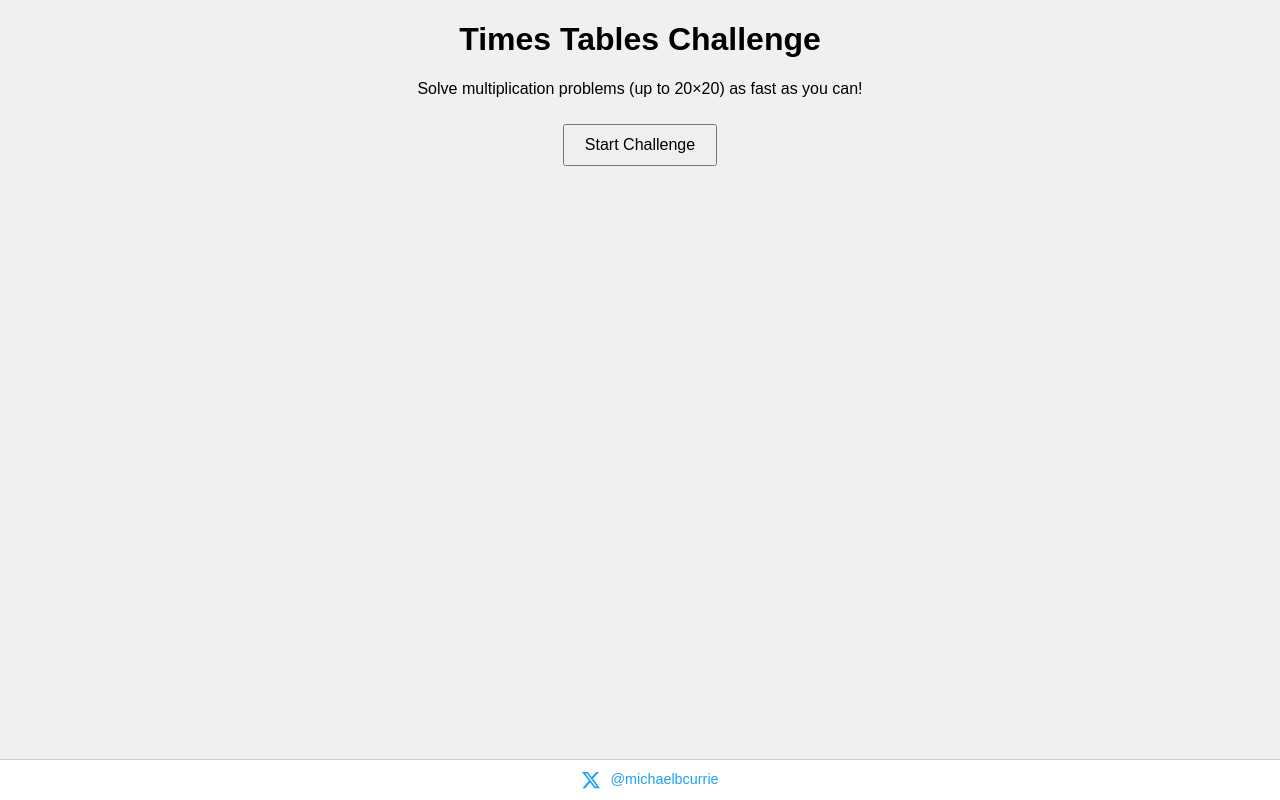
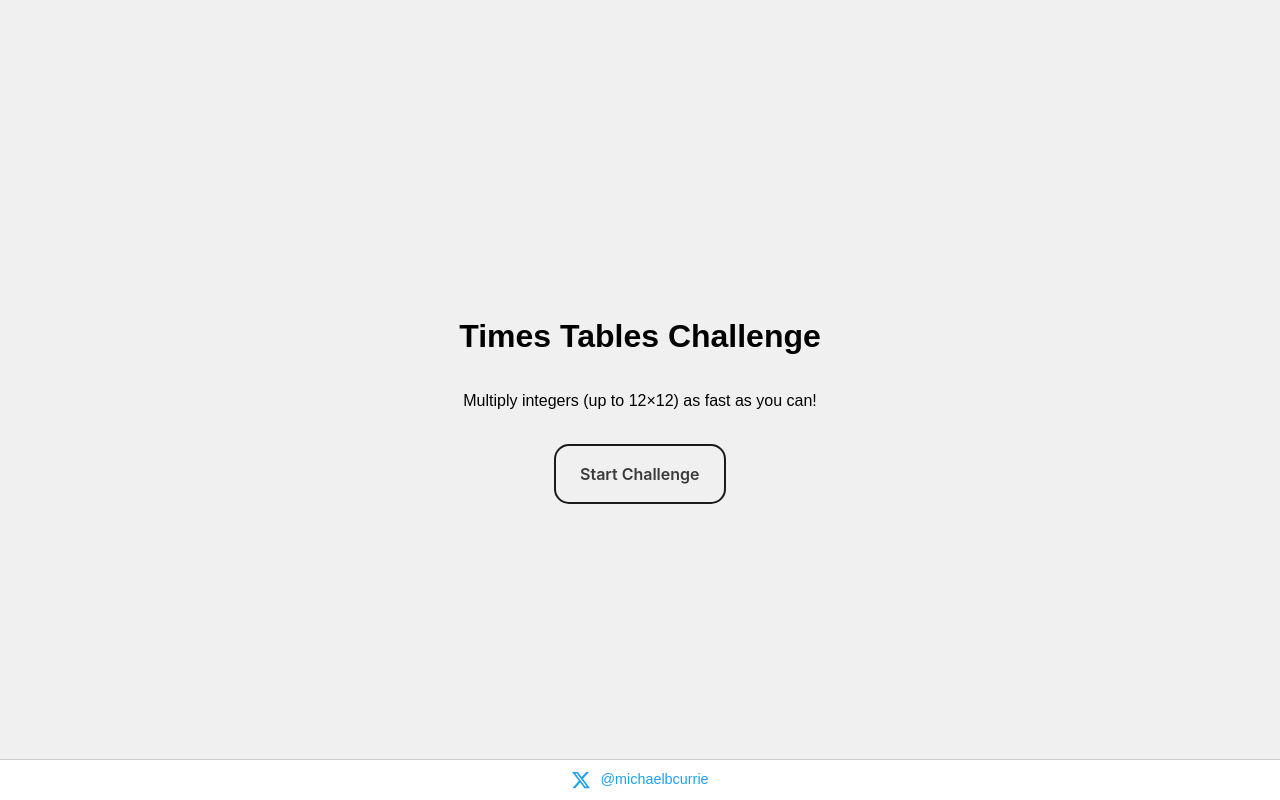
Before and after one commit to MichaelCurrie/times-tables-challenge, a Flask app: page / in a window 1280 px wide. Run offline with Flask 3, Linux system fonts and the light colour scheme.

Commit message:
Some improvements

```diff
--- a/static/script.js
+++ b/static/script.js
@@ -13,13 +13,18 @@ if (!user_id) {
 }
 
 // Configuration
-const totalQuestions = 5;
+const totalQuestions = 10;
 const penalty = 10;
 let currentQuestion = 0;
 let currentStartTime;
 let currentQuestionData = null;
 let sessionResults = [];
 let challengeData = {};
+// For sharing, downsample the originalRows×originalCols heatmap to an x × y grid
+const originalRows = 12;
+const originalCols = 12;
+const sampleRows = 12;
+const sampleCols = 12;
 
 // DOM Elements
 const startScreen = document.getElementById('startScreen');
@@ -36,8 +41,6 @@ const restartButton = document.getElementById('restartButton');
 const heatmapDiv = document.getElementById('heatmap');
 const yourAverageP = document.getElementById('yourAverage');
 const yourCountP = document.getElementById('yourCount');
-const worldAverageP = document.getElementById('worldAverage');
-const worldCountP = document.getElementById('worldCount');
 
 // Event Listeners
 startButton.addEventListener('click', startChallenge);
@@ -57,9 +60,15 @@ shareStatsButton.addEventListener('click', shareStats);
 // Functions
 function startChallenge() {
     startScreen.style.display = 'none';
-    questionContainer.style.display = 'block';
+    questionContainer.style.display = 'flex';
     currentQuestion = 0;
     sessionResults = [];
+    // Reset the "pills" showing our progress
+    const pills = document.querySelectorAll('#progressContainer .pill');
+    pills.forEach(pill => {
+        pill.classList.remove('correct');
+        pill.classList.remove('incorrect');
+    });
     nextQuestion();
 }
 
@@ -69,10 +78,10 @@ function nextQuestion() {
         return;
     }
     currentQuestion++;
-    const a = Math.floor(Math.random() * 20) + 1;
-    const b = Math.floor(Math.random() * 20) + 1;
+    const a = Math.floor(Math.random() * originalRows) + 1;
+    const b = Math.floor(Math.random() * originalCols) + 1;
     currentQuestionData = { a, b };
-    questionText.textContent = `Question ${currentQuestion}/${totalQuestions}: What is ${a} × ${b}?`;
+    questionText.textContent = `${a} × ${b}?`;
     answerInput.value = '';
     answerInput.focus();
     feedback.textContent = '';
@@ -101,7 +110,23 @@ function submitAnswer() {
     const correctAnswer = currentQuestionData.a * currentQuestionData.b;
     const isCorrect = (userAnswer === correctAnswer);
     const effectiveTime = isCorrect ? timeTaken : timeTaken + penalty;
-    feedback.textContent = isCorrect ? 'Correct!' : `Incorrect. The correct answer was ${correctAnswer}.`;
+    const pill = document.querySelector(`#progressContainer .pill[data-index="${currentQuestion}"]`);
+    if (isCorrect) {
+        feedback.textContent = 'Correct!'
+        feedback.classList.add('correct');
+        feedback.classList.remove('incorrect');
+        if (pill) {
+           pill.classList.add('correct');
+        }
+    } else {
+        feedback.textContent = `Incorrect. The correct answer was ${correctAnswer}.`;
+        feedback.classList.add('incorrect');
+        feedback.classList.remove('correct');
+        if (pill) {
+           pill.classList.add('incorrect');
+        }
+    }
+
     progress.textContent = `Time: ${timeTaken.toFixed(2)} sec${isCorrect ? '' : ' (+penalty)'}`;
     sessionResults.push({
         a: currentQuestionData.a,
@@ -135,10 +160,8 @@ function endChallenge() {
         // Update our user stats
         resultsContainer.style.display = 'block';
         renderHeatmap(data);
-        yourAverageP.textContent = 'Response Time: ' + parseFloat(data.user_avg).toFixed(2) + ' s';
-        yourCountP.textContent = 'Answers Submitted: ' + parseFloat(data.user_count).toFixed(0);
-        worldAverageP.textContent = 'Response Time: ' + parseFloat(data.world_avg).toFixed(2) + ' s';
-        worldCountP.textContent = 'Answers Submitted: ' + parseFloat(data.world_count).toFixed(0);
+        yourAverageP.textContent = 'Response Time: ' + parseFloat(data.user_avg).toFixed(2) + ' s vs. ' + parseFloat(data.world_avg).toFixed(2) + ' s';
+        yourCountP.textContent = 'Answers Submitted: ' + parseFloat(data.user_count).toFixed(0) + ' / ' + parseFloat(data.world_count).toFixed(0);
     });
 }
 
@@ -149,12 +172,12 @@ function renderHeatmap() {
   const table = document.createElement('table');
   table.className = 'heatmap';
 
-  // Create header row (columns 1-20)
+  // Create header row (columns 1-originalCols)
   const headerRow = document.createElement('tr');
   const emptyHeader = document.createElement('th');
   emptyHeader.textContent = '';
   headerRow.appendChild(emptyHeader);
-  for (let col = 1; col <= 20; col++) {
+  for (let col = 1; col <= originalCols; col++) {
     const th = document.createElement('th');
     th.textContent = col;
     headerRow.appendChild(th);
@@ -180,13 +203,13 @@ function renderHeatmap() {
     return `rgb(${red}, ${green}, 0)`;
   }
 
-  // Create table rows (for multiplicand 1 to 20).
-  for (let row = 1; row <= 20; row++) {
+  // Create table rows (for multiplicand 1 to originalRows).
+  for (let row = 1; row <= originalRows; row++) {
     const tr = document.createElement('tr');
     const rowHeader = document.createElement('th');
     rowHeader.textContent = row;
     tr.appendChild(rowHeader);
-    for (let col = 1; col <= 20; col++) {
+    for (let col = 1; col <= originalCols; col++) {
       const td = document.createElement('td');
       const key = row + '_' + col;
       if (heatmapData[key]) {
@@ -233,18 +256,14 @@ function renderHeatmapUnicode() {
     }
   }
 
-  // Down-sample the 20×20 heatmap to a 5×5 grid.
-  const sampleRows = 5;
-  const sampleCols = 5;
-  const originalSize = 20;
   const gridRows = [];
 
   for (let i = 0; i < sampleRows; i++) {
     let rowStr = "";
     // Map the sampled row index to the original row (1-based)
-    const origRow = Math.floor(i * originalSize / sampleRows) + 1;
+    const origRow = Math.floor(i * originalRows / sampleRows) + 1;
     for (let j = 0; j < sampleCols; j++) {
-      const origCol = Math.floor(j * originalSize / sampleCols) + 1;
+      const origCol = Math.floor(j * originalCols / sampleCols) + 1;
       const key = `${origRow}_${origCol}`;
       if (heatmapData[key]) {
         const avg = heatmapData[key].avg_effective;
--- a/static/styles.css
+++ b/static/styles.css
@@ -1,3 +1,9 @@
+*,
+*::before,
+*::after {
+  box-sizing: border-box;
+}
+
 body, html {
     margin: 0;
     padding: 0;
@@ -16,10 +22,104 @@ body, html {
     /* padding-bottom: 60px;*/
 }
 
-#questionContainer, #resultsContainer {
-    display: none;
-    width: 80%;
-    max-width: 800px;
+#startScreen {
+  display: flex;
+  flex-direction: column;
+  justify-content: center;
+  align-items: center;
+  width: 100%;
+  height: 100vh;
+  padding: 0 1rem;
+  box-sizing: border-box;
+}
+
+/* For questionContainer, we want its content
+to start 30% down from the top */
+#questionContainer {
+  display: none;
+  flex-direction: column;
+  justify-content: flex-start; /* Start from the top */
+  align-items: center;
+  width: 100%;
+  height: 100vh;
+  padding-top: 30vh;  /* Push content down by 30% of the viewport height */
+  box-sizing: border-box;
+}
+
+#progressContainer {
+  display: flex;
+  justify-content: center;
+  margin-bottom: 20px;
+  gap: 8px;
+}
+
+.pill {
+  width: 20px;
+  height: 20px;
+  border-radius: 50%;
+  background-color: #ccc; /* default gray */
+  transition: background-color 0.3s ease;
+}
+
+.pill.correct {
+  background-color: #6aaa64;  /* Wordle green */
+}
+
+.pill.incorrect {
+  background-color: #e57373;  /* Soft red */
+}
+
+#answerInput {
+  width: 200px; /* Adjust as needed */
+  font-size: 18px;
+  padding: 10px;
+  text-align: center;
+  border: 1px solid #ccc;
+  border-radius: 4px;
+}
+
+#startScreen .startButton {
+  appearance: none;
+  background-color: transparent;
+  border: 2px solid #1A1A1A;
+  border-radius: 15px;
+  box-sizing: border-box;
+  color: #3B3B3B;
+  cursor: pointer;
+  display: inline-block;
+  font-family: Roobert,-apple-system,BlinkMacSystemFont,"Segoe UI",Helvetica,Arial,sans-serif,"Apple Color Emoji","Segoe UI Emoji","Segoe UI Symbol";
+  font-size: 16px;
+  font-weight: 600;
+  line-height: normal;
+  margin: 0;
+  min-height: 60px;
+  min-width: 0;
+  outline: none;
+  padding: 16px 24px;
+  text-align: center;
+  text-decoration: none;
+  transition: all 300ms cubic-bezier(.23, 1, 0.32, 1);
+  user-select: none;
+  -webkit-user-select: none;
+  touch-action: manipulation;
+  width: auto;
+  will-change: transform;
+}
+
+.startButton:disabled {
+  pointer-events: none;
+}
+
+.startButton:hover {
+  color: #fff;
+  background-color: #1A1A1A;
+  box-shadow: rgba(0, 0, 0, 0.25) 0 8px 15px;
+  transform: translateY(-2px);
+}
+
+.startButton:active {
+  box-shadow: none;
+  transform: translateY(0);
 }
 
 button {
--- a/templates/index.html
+++ b/templates/index.html
@@ -10,12 +10,27 @@
         <!-- Start Screen -->
         <div id="startScreen">
             <h1>Times Tables Challenge</h1>
-            <p>Solve multiplication problems (up to 20×20) as fast as you can!</p>
-            <button id="startButton">Start Challenge</button>
+            <p>Multiply integers (up to 12×12) as fast as you can!</p>
+            <br>
+            <button class="startButton" id="startButton" aria-label="Start Challenge" role="button">
+            Start Challenge
+            </button>
         </div>
 
         <!-- Question Screen -->
         <div id="questionContainer">
+            <div id="progressContainer">
+              <div class="pill" data-index="1"></div>
+              <div class="pill" data-index="2"></div>
+              <div class="pill" data-index="3"></div>
+              <div class="pill" data-index="4"></div>
+              <div class="pill" data-index="5"></div>
+              <div class="pill" data-index="6"></div>
+              <div class="pill" data-index="7"></div>
+              <div class="pill" data-index="8"></div>
+              <div class="pill" data-index="9"></div>
+              <div class="pill" data-index="10"></div>
+            </div>
             <h2 id="questionText"></h2>
             <input type="number" id="answerInput" placeholder="Your answer">
             <br>
@@ -32,16 +47,29 @@
                     <small>(Average Effective Time (s))</small></h2>
                     <div id="heatmap"></div>
                 </div>
-                <div class="stats-panel">
-                    <h3>Your Stats</h3>
-                    <p id="yourAverage">Response Time: -- s</p>
-                    <p id="yourCount">Answers Submitted: --</p>
-                    <h3>World Stats</h3>
-                    <p id="worldAverage">Response Time: -- s</p>
-                    <p id="worldCount">Answers Submitted: --</p>
-                </div>
-                <button id="shareStatsButton">Share Stats</button>
             </div>
+            <div class="stats-panel">
+                <h3>Your Stats vs. The World</h3>
+                <p id="yourAverage">Response Time: -- s vs. -- s</p>
+                <p id="yourCount">Answers Submitted: -- / --</p>
+            </div>
+            <button id="shareStatsButton" class="share-button">
+              <svg
+                class="share-icon"
+                width="24"
+                height="24"
+                viewBox="0 0 24 24"
+                fill="none"
+                xmlns="http://www.w3.org/2000/svg"
+              >
+                <path
+                  d="M18 16.08C17.24 16.08 16.56 16.38 16.05 16.88L8.91 12.7C8.96 12.47 9 12.24 9 12C9 11.76 8.96 11.53 8.91 11.3L15.96 7.18C16.5 7.69 17.22 8 18 8C19.66 8 21 6.66 21 5C21 3.34 19.66 2 18 2C16.34 2 15 3.34 15 5C15 5.24 15.04 5.47 15.09 5.7L8.04 9.82C7.5 9.31 6.78 9 6 9C4.34 9 3 10.34 3 12C3 13.66 4.34 15 6 15C6.78 15 7.5 14.69 8.04 14.18L15.16 18.36C15.11 18.58 15.08 18.79 15.08 19C15.08 20.66 16.42 22 18.08 22C19.74 22 21.08 20.66 21.08 19C21.08 17.34 19.74 16 18.08 16Z"
+                  fill="currentColor"
+                />
+              </svg>
+              <span>Share Stats</span>
+            </button>
+            <br>
             <button id="restartButton">Restart Challenge</button>
         </div>
 
```
Also changed, not shown: other parts of static/styles.css (+81 -12 lines).
